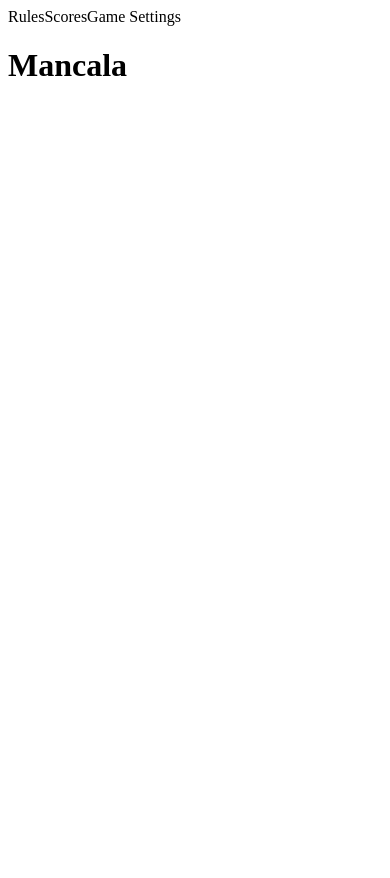
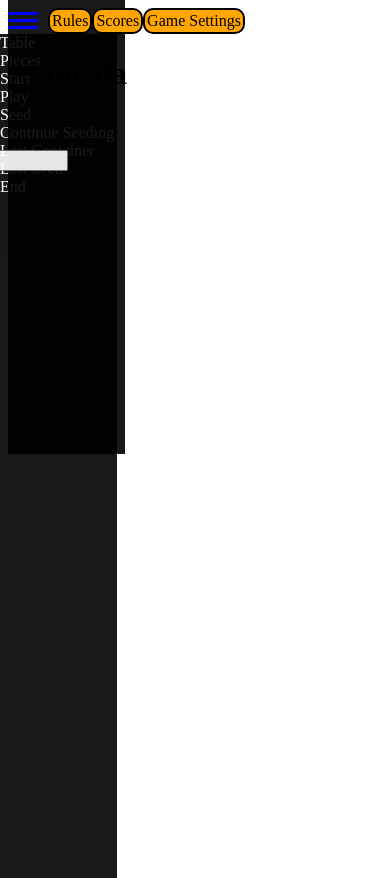
Before and after one commit to daniel-gaspar/tw_project, a plain HTML site: page public_html/index.html in a window 390 px wide. Both pictures are taken after a click on the element "Rules". Before the commit the page ends 844 px from the top, so only its background shows below. Drawn offline with Linux system fonts and the light colour scheme.

Commit message:
more changes

```diff
--- a/public_html/files/scripts.js
+++ b/public_html/files/scripts.js
@@ -1,4 +1,4 @@
-function openTab(tabName) {
+/*function openTab(tabName) {
   var i;
   const x = document.getElementsByClassName("tab");
   const y = document.getElementById(tabName);
@@ -7,6 +7,24 @@ function openTab(tabName) {
   }
   if (y.style.display == "none") { y.style.display = "block"; }
   else { y.style.display = "none"; }
+}*/
+
+/*function openTab(tabName)
+{
+    const select = document.getElementById(tabName);
+    if(select.classList.contains('active'))
+    {
+        select.className = select.className.replace( /(?:^|\s)active(?!\S)/g , '' );
+    }
+       else
+    {
+        select.className = "active";
+    }
+}*/
+
+function openTab(tabName) {
+  const x = document.getElementById(tabName);
+  x.classList.toggle('open');
 }
 
 function toggleRuleDisplay(ruleName) {
@@ -16,3 +34,13 @@ function toggleRuleDisplay(ruleName) {
   }
   else { x.style.display = "none"; }
 }
+
+function animateFloatingLoginButton() {
+  const x = document.getElementById("floatingLoginButton");
+  x.classList.toggle('open');
+}
+
+function slideMenu(){
+  $('.navbar').toggleClass('open');
+  /*animation for slide down menu*/
+}
--- a/public_html/files/styles.css
+++ b/public_html/files/styles.css
@@ -1,7 +1,131 @@
-.tab, .rulesListContainer {
+#tabGameRules {
+    position:absolute;
+    opacity:.9;
+    z-index:888; /*so its above the content but below the burger button*/
+    height:100vh;
+    width: 30vw;
+    left:-30vw;
+    transition:1s;
+    background-color:black;
+    color:white;
+}
+
+#tabGameRules.open {
+    left:0;
+}
+
+#tabGameScores {
+    position:absolute;
+    opacity:.9;
+    z-index:888; /*so its above the content but below the burger button*/
+    height:100vh;
+    width: 30vw;
+    top:-100vw;
+    transition:1s;
+    background-color:black;
+    color:white;
+}
+
+#tabGameScores.open{
+    top:5vw;
+}
+
+#tabGameSettings {
+    position:absolute;
+    opacity:.9;
+    z-index:888; /*so its above the content but below the burger button*/
+    height:100vh;
+    width: 30vw;
+    left:-30vw;
+    transition:1s;
+    background-color:black;
+    color:white;
+}
+
+#tabGameSettings.open {
+    left:0;
+}
+
+.rulesListContainer {
     display: none;
 }
 
+.topBar {
+  position:relative;
+  z-index: 9999;
+  display: flex;
+}
+
 #selectionBar {
-    display: flex;
+  display: flex;
+  margin-left: 10px;
 }
+
+.topBar {
+  display: flex;
+}
+
+.selectionBarItem {
+  background: orange;
+  border: 2px;
+  border-style: solid;
+  border-radius: 10px;
+  padding: 2px;
+}
+
+#floatingLoginButton {
+  display: inline-block;
+  height: 15px;
+  width: 20px;
+  margin-right: 10px;
+}
+
+#floatingLoginButton:hover {
+  cursor: pointer;
+}
+
+#floatingLoginButton > span {
+  display: block;
+  height: 3px;
+  margin-top: 4px;
+  margin-bottom: 3px;
+  width: 30px;
+  background-color: blue;
+  -webkit-transition-timing-function: linear; /* Safari and Chrome */
+  transition-timing-function: linear;
+  transition-duration: 1s;
+}
+
+#floatingLoginButton.open > span:first-child {
+  -webkit-transform: translateY(6px) rotate(45deg); /* Chrome, Safari, Opera */
+  transform: translateY(6px) rotate(45deg);
+}
+
+#floatingLoginButton.open > span:nth-child(2) {
+  -webkit-transform: rotateY(90deg); /* Safari */
+  transform: rotateY(90deg);
+  /* rotates the second child on the Y AXIS ONLY 90 degrees so it disappears into a point */
+}
+
+#floatingLoginButton.open > span:last-child {
+  -webkit-transform: translateY(-6px) rotate(-45deg); /* Chrome, Safari, Opera */
+  transform: translateY(-6px) rotate(-45deg);
+}
+
+@keyframes opentab {
+    0% {
+        top: -1024px/3;
+    }
+    100% {
+        top: 0;
+    }
+}
+
+@keyframes closetab {
+    0% {
+        top: 0;
+    }
+    100% {
+        top: -1024px/3;
+    }
+}
--- a/public_html/index.html
+++ b/public_html/index.html
@@ -8,7 +8,11 @@
   </head>
   <body>
     <div class="topBar">
-      <div class="topBarItem" id="floatingLoginButton"></div>
+      <div class="topBarItem" id="floatingLoginButton" onClick="animateFloatingLoginButton()">
+        <span></span>
+        <span></span>
+        <span></span>
+      </div>
       <div class="topBarItem" id="selectionBar">
         <div
           class="selectionBarItem barButton"
@@ -29,7 +33,7 @@
           Game Settings
         </div>
       </div>
-
+    </div>
     <div id="tabGameRules" class="container tab">
       <div
         id="tabGameRulesTableToggle"
@@ -232,7 +236,6 @@
         </div>
       </form>
     </div>
-    </div>
 
     <h1>Mancala</h1>
 
```
Lines whose indentation alone changed are shown as unchanged.
